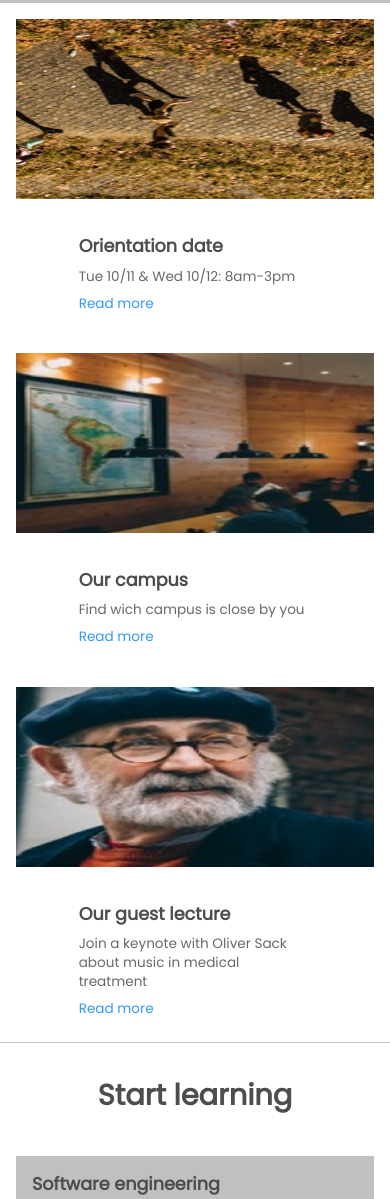
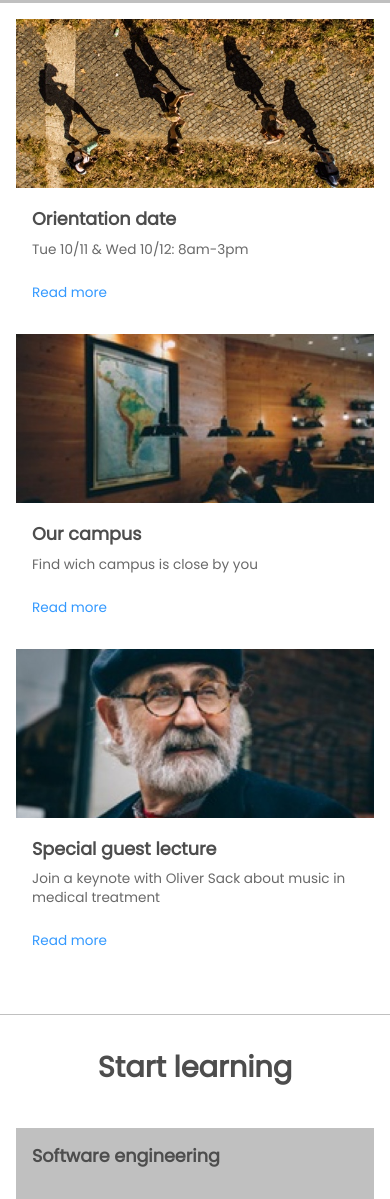
Before and after one commit to mrsyasi/colmaracademy, a plain HTML site: page index.html in a window 390 px wide. Shown: the part 682-1881 px from the top of the page. Drawn offline with Linux system fonts and the light colour scheme.

Commit message:
Fix mobile images

```diff
--- a/css/style.css
+++ b/css/style.css
@@ -249,6 +249,10 @@ a:hover {
    background-color: silver;
  }
 
+ .information .rightinfomobile {
+   display: none;
+ }
+
 
 
 .courses {
@@ -498,23 +502,34 @@ a:hover {
     display: none;
   }
 
+
+
   .information .rightinfo {
-    width: 100%;
+    display: none;
   }
 
-  .information .rightinfo .info {
-    margin-top: 16px 16px 64px 16px;
+ .information .rightinfomobile {
+   display: block;
+   width: 100%;
+   margin: 16px 16px 32px 16px;
+}
+
+ .information .rightinfomobile .infomobile {
+   margin-bottom: 32px;
    display: block;
    border-bottom: none;
 }
 
-  .information .rightinfo .info img {
+ .information .rightinfomobile .infomobile img {
    width: 100%;
-    height: 180px;
 }
 
-  .information .rightinfo .info .rightinfotxt {
-    padding: 32px 16px 0px 16px;
+ .information .rightinfomobile .infomobile .rightinfotxtmobile {
+    margin: 16px 16px 0px 16px;
+}
+
+.information .rightinfomobile .infomobile .rightinfotxtmobile h3, p {
+  margin-bottom: 8px;
 }
 
 #lecture {
@@ -522,10 +537,12 @@ a:hover {
 }
 
 
+
    .courses {
     border-top: 1px solid silver;
     padding-bottom: 32px;
-    border-bottom: 1px solid silver;
+    background-color: white;
+
   }
 
   .courses h1 {
--- a/index.html
+++ b/index.html
@@ -95,6 +95,37 @@
           </div>
         </div>
       </div>
+
+      <div class="rightinfomobile">
+        <div class="infomobile">
+          <img src="./resources/information-orientation-mobile.jpg">
+          <div class="rightinfotxtmobile">
+            <h3>Orientation date</h3>
+            <p>Tue 10/11 & Wed 10/12: 8am-3pm</p><br />
+            <p><a href="http://www.colmaracademy.com/orientation">Read more</a></p>
+          </div>
+        </div>
+
+        <div class="infomobile">
+          <img src="./resources/information-campus-mobile.jpg">
+          <div class="rightinfotxtmobile">
+            <h3>Our campus</h3>
+            <p>Find wich campus is close by you</p><br />
+            <p><a href="http://www.colmaracademy.com/campus">Read more</a></p>
+          </div>
+        </div>
+
+        <div class="infomobile" id="lecture">
+          <img src="./resources/information-guest-lecture-mobile.jpg">
+          <div class="rightinfotxtmobile">
+            <h3>Special guest lecture</h3>
+            <p>Join a keynote with Oliver Sack about music in medical treatment</p><br />
+            <p><a href="http://www.colmaracademy.com/lectures">Read more</a></p>
+          </div>
+        </div>
+      </div>
+
+
     </div>
 
 
```
Lines whose indentation alone changed are shown as unchanged.
